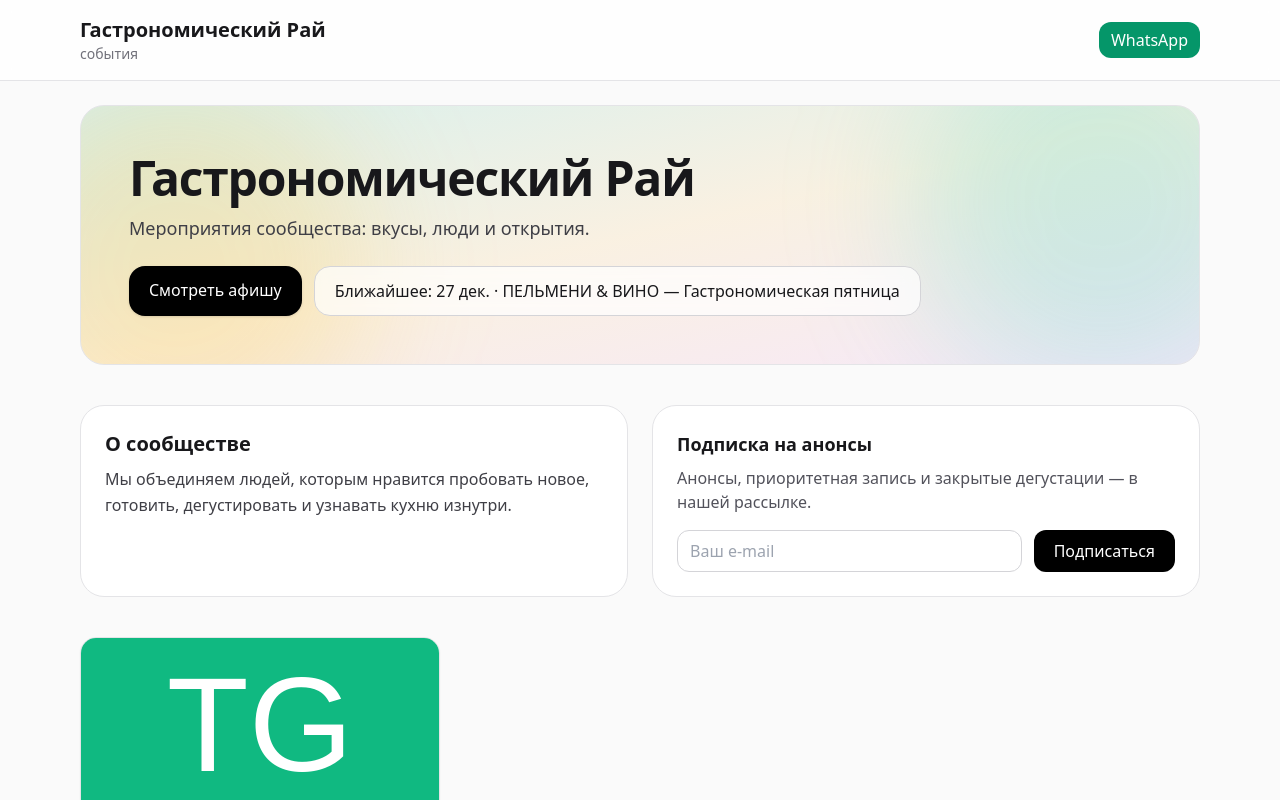
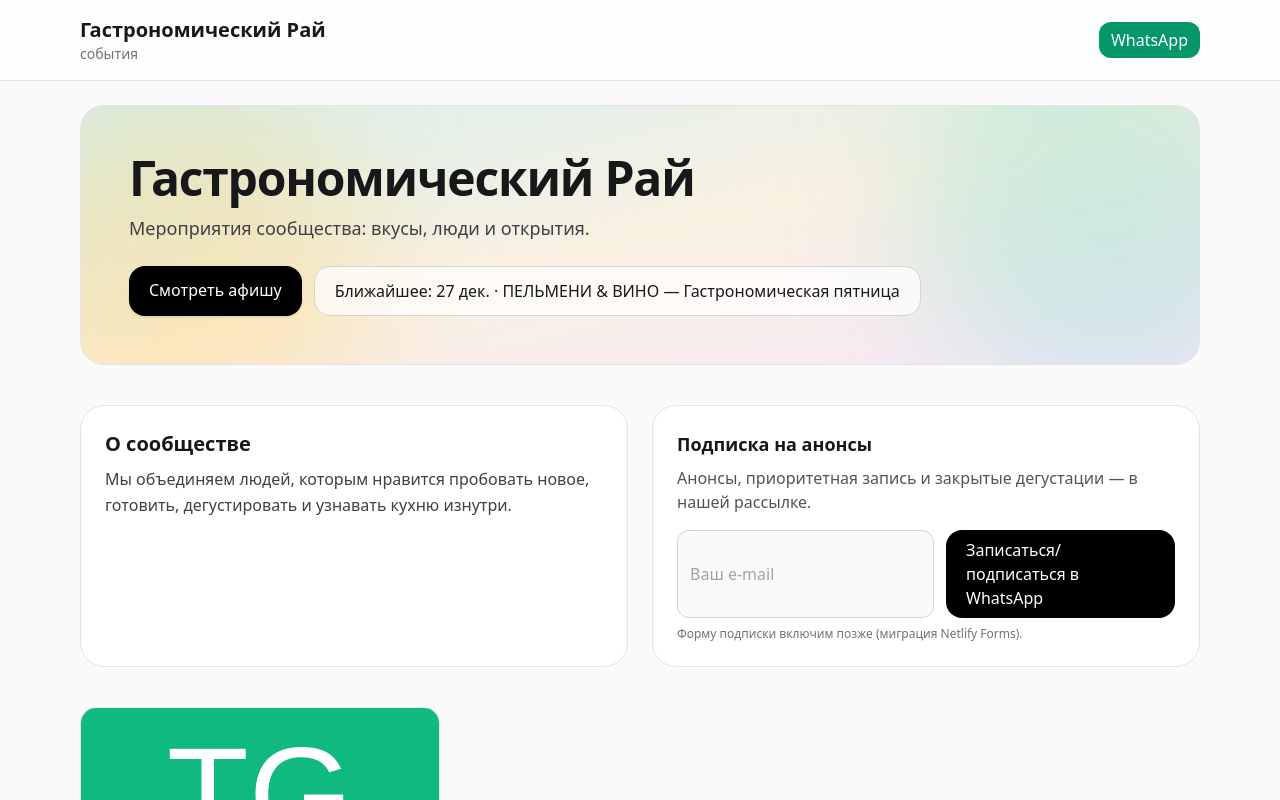
Before and after one commit to dima1000/takigulyaki, a Next.js app: page / in a window 1280 px wide. Shown: the top 800 px of the page. Built offline with nearby package versions, Linux system fonts and the light colour scheme.

Commit message:
13.12.25.12.59

```diff
--- a/app/page.tsx
+++ b/app/page.tsx
@@ -43,11 +43,24 @@ export default function Home() {
         <aside className="rounded-3xl border border-zinc-200 bg-white p-6">
           <h3 className="text-lg font-semibold mb-2">Подписка на анонсы</h3>
           <p className="text-zinc-600 mb-4">Анонсы, приоритетная запись и закрытые дегустации — в нашей рассылке.</p>
-          <form name="subscribe" method="POST" data-netlify="true" className="flex flex-col sm:flex-row gap-3">
-            <input type="hidden" name="form-name" value="subscribe" />
-            <input type="email" name="email" required placeholder="Ваш e-mail" className="flex-1 px-3 py-2 rounded-xl border border-zinc-300" />
-            <button className="px-5 py-2 rounded-xl bg-black text-white">Подписаться</button>
-          </form>
+          <div className="flex flex-col sm:flex-row gap-3">
+  <input
+    type="email"
+    placeholder="Ваш e-mail"
+    className="flex-1 px-3 py-2 rounded-xl border border-zinc-300"
+    disabled
+  />
+  <a
+    href="https://wa.me/972XXXXXXXXX"
+    className="px-5 py-2 rounded-2xl bg-black text-white"
+  >
+    Записаться/подписаться в WhatsApp
+  </a>
+</div>
+<p className="text-xs text-zinc-500 mt-2">
+  Форму подписки включим позже (миграция Netlify Forms).
+</p>
+
         </aside>
       </section>
 
@@ -65,8 +78,7 @@ export default function Home() {
         )}
       </section>
 
-      {/* Скрытая форма Netlify */}
-      <form name="subscribe" data-netlify="true" hidden><input type="email" name="email" /></form>
+
     </div>
   );
 }
```
